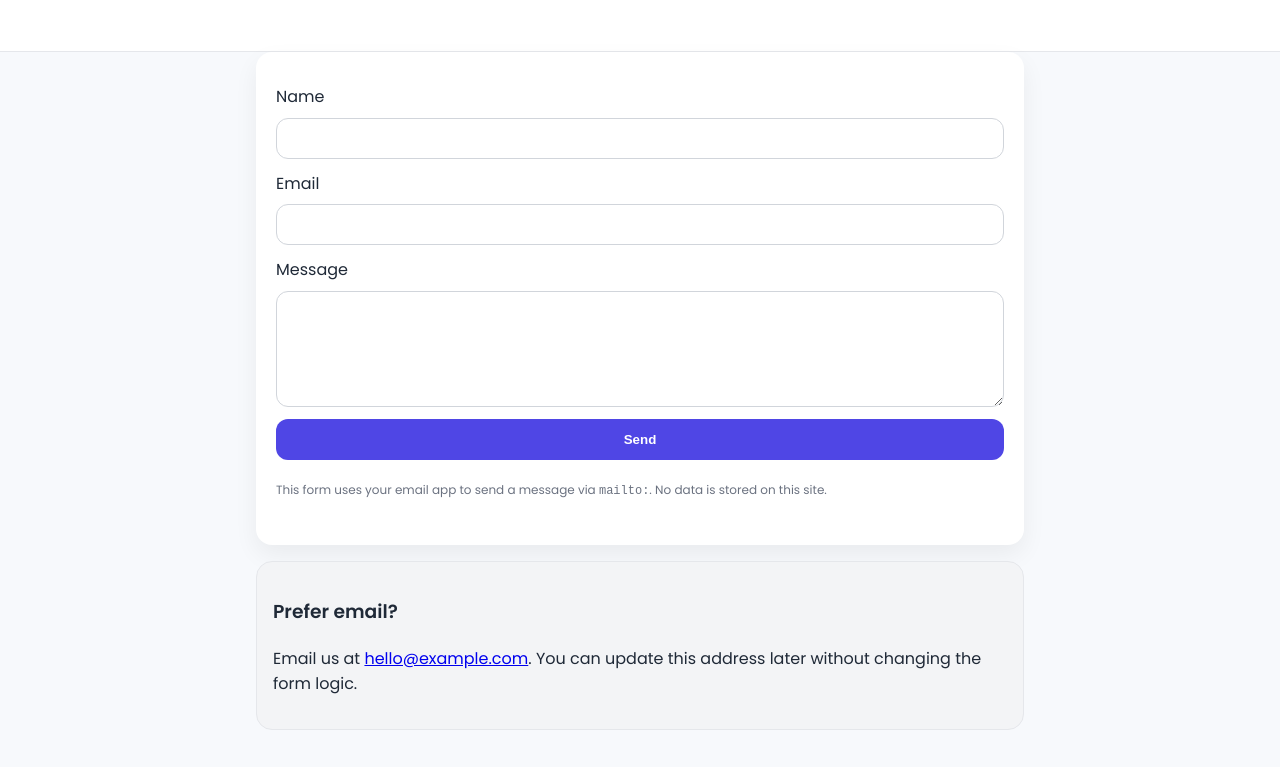
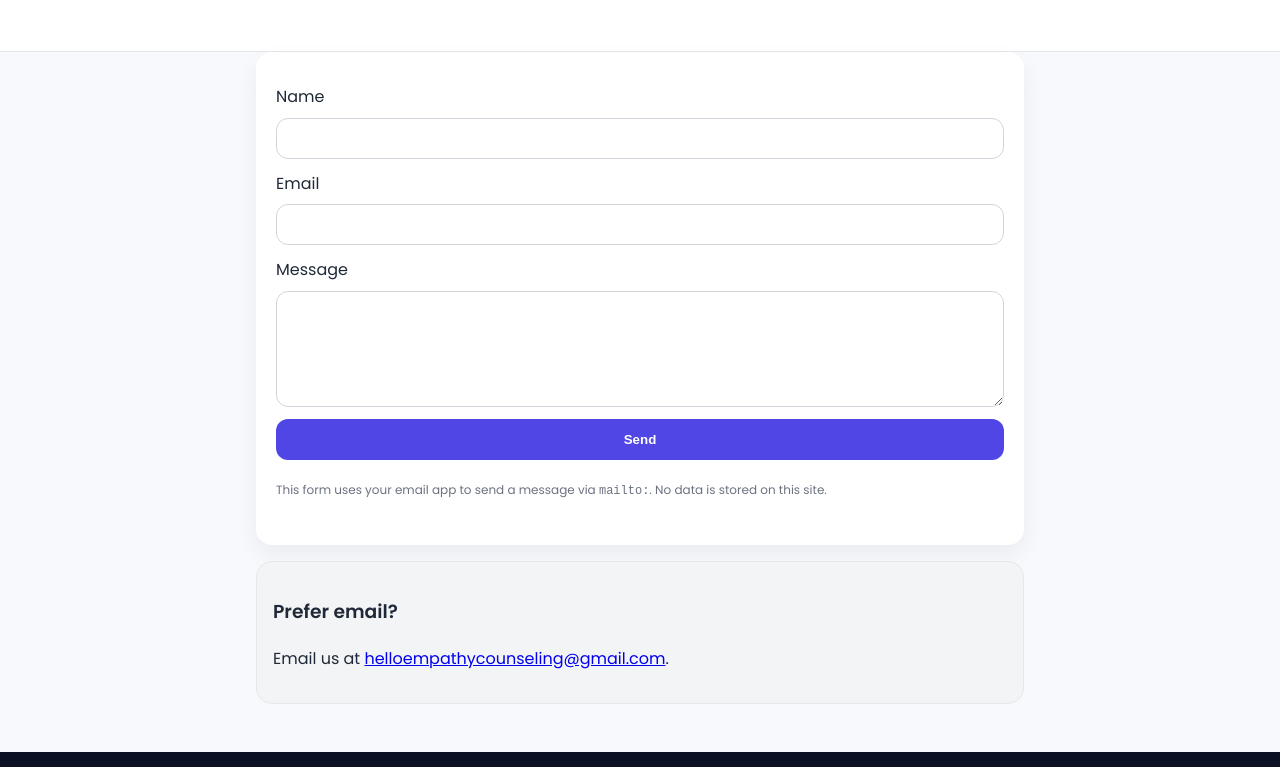
Before and after one commit to helloempathycounseling/helloempathy, a plain HTML site: page contact.html in a window 1280 px wide. Shown: the part 189-956 px from the top of the page. Drawn offline with Linux system fonts and the light colour scheme.

Commit message:
Update contact.html

```diff
--- a/contact.html
+++ b/contact.html
@@ -66,7 +66,7 @@
 
   <div class="panel mt-4">
     <h3>Prefer email?</h3>
-    <p>Email us at <a id="contact-email" href="mailto:hello@example.com">hello@example.com</a>. You can update this address later without changing the form logic.</p>
+    <p>Email us at <a id="contact-email" href="mailto:helloempathycounseling@gmail.com">helloempathycounseling@gmail.com</a>. </p>
   </div>
 </section>
 
```
